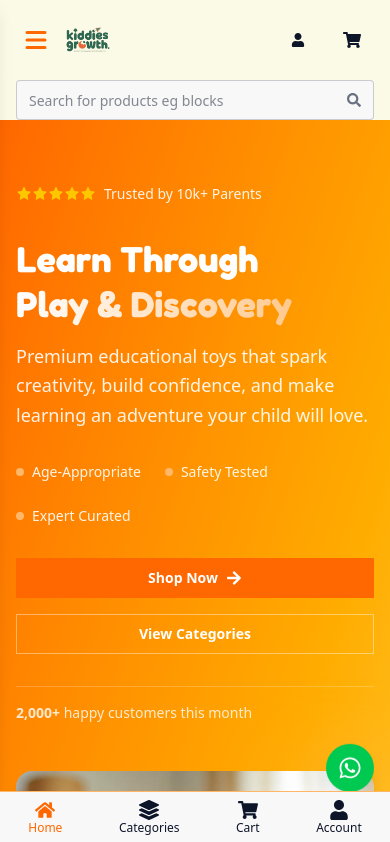
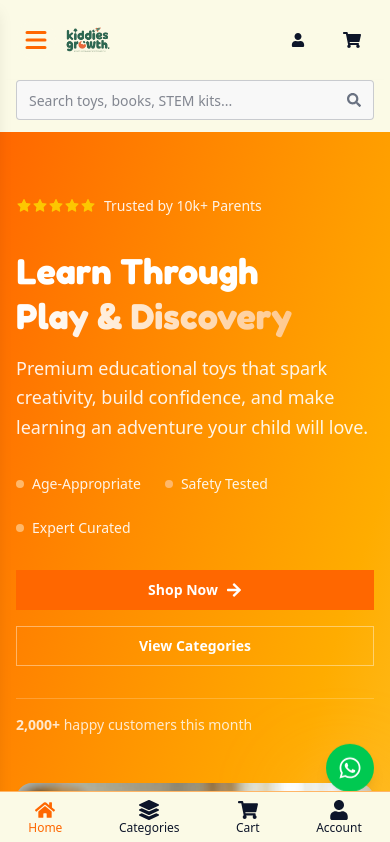
Before and after one commit to Kkebuka/kiddiesgrowth, a React (Vite) app: page / in a window 390 px wide. Shown: the top 842 px of the page. Built offline with nearby package versions, Linux system fonts and the light colour scheme.

Commit message:
minor change

```diff
--- a/src/components/layout/BottomNavBar.tsx
+++ b/src/components/layout/BottomNavBar.tsx
@@ -17,7 +17,7 @@ const BottomNavBar = () => {
   ];
 
   return (
-    <div className="fixed bottom-0 left-0 right-0 z-50 bg-base-100 shadow-md border-t border-base-300 md:hidden">
+    <div className="fixed bottom-0 left-0 right-0 z-50 bg-base-200 shadow-md border-t border-base-300 md:hidden">
       <div className="flex justify-around items-center py-2">
         {navItems.map((item) => {
           const isActive = location.pathname === item.to;
--- a/src/components/layout/Header.tsx
+++ b/src/components/layout/Header.tsx
@@ -29,7 +29,7 @@ function Header() {
     };
   }, [lastScrollY]);
   return (
-    <div className=" bg-base-200 shadow-md ">
+    <div className=" bg-base-200 shadow-md pb-3 ">
       <div
         className={`navbar px-4 lg:px-12 left-0  fixed top-0 w-full z-50 transform transition-transform duration-700 ease-in-out ${
           show ? "translate-y-0" : "-translate-y-full"
@@ -118,7 +118,7 @@ function Header() {
           <input
             type="search"
             className="grow"
-            placeholder="Search for products eg blocks"
+            placeholder="Search toys, books, STEM kits..."
           />
           <FaSearch className="absolute right-3 top-1/2 transform -translate-y-1/2 text-gray-500" />
         </label>
```
